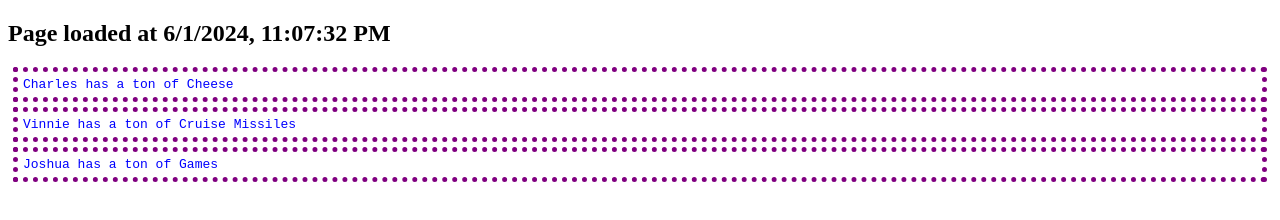
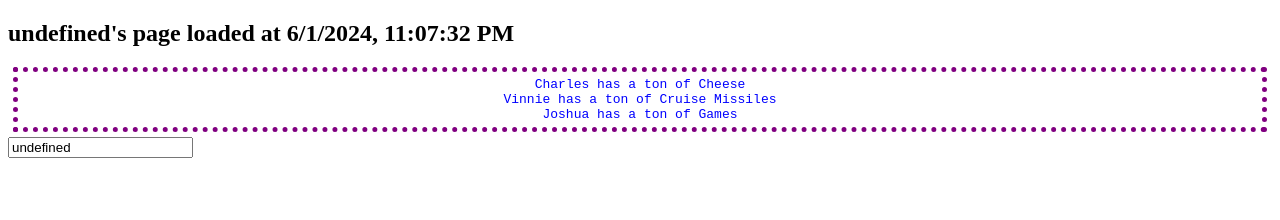
Before and after one commit to ssloke420/angular, a plain HTML site: page index.html in a window 1280 px wide. Drawn offline with nearby package versions, Linux system fonts and the light colour scheme.

Commit message:
Update index.html

```diff
--- a/index.html
+++ b/index.html
@@ -9,14 +9,19 @@
                 border: dotted purple 5px;
                 padding: 5px;
                 margin: 5px;
+                width: auto;
+                text-align: center;
             }
         </style>
     </head>
     <body ng-controller="AppController">
-        <h2>Page loaded at {{datetime}}</h2>
-        <div ng-repeat='char in chars' id="characters">
-            <span>{{char.name}} has a ton of {{char.item}}</span>
+        <h2>{{name}}'s page loaded at {{datetime}}</h2>
+        <div id="characters">
+            <div ng-repeat='char in chars'>
+                <span>{{char.name}} has a ton of {{char.item}}</span>
+            </div>
         </div>
+        <input placeholder="Enter your name" ng-model="name"/>
         <script src="https://ajax.googleapis.com/ajax/libs/angularjs/1.6.9/angular.min.js"></script>
         <script>
             // Define the AngularJS module and the controller
@@ -27,6 +32,7 @@
                                  {name: 'Vinnie', item: 'Cruise Missiles'},
                                  {name: 'Joshua', item: 'Games'}];
                     $scope.chars = chars;
+                    $scope.name = 'undefined';
                 });
         </script>
     </body>
```
